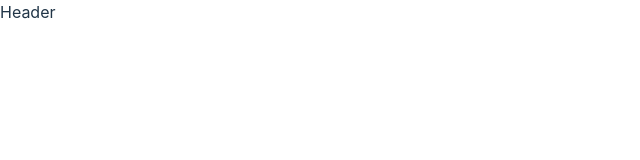
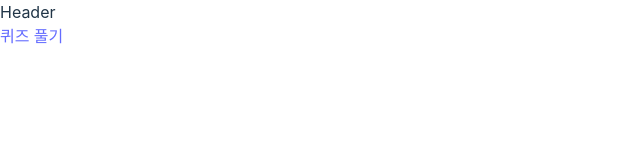
Before and after one commit to westone034626/quiz-web-app, a React (Vite) app: page /#/ in a window 1280 px wide. Shown: the top 160 px of the page, without its empty margins (0-640 px from the left). Built offline with nearby package versions, Linux system fonts and the light colour scheme.

Commit message:
feat: Design page routing system

```diff
--- a/src/main.tsx
+++ b/src/main.tsx
@@ -7,12 +7,29 @@
 import "./index.css";
 import Root from "./routes/Root";
 import ErrorPage from "./routes/ErrorPage";
+import HomePage from "./routes/HomePage";
+import QuizPage from "./routes/QuizPage";
+import ResultPage from "./routes/ResultPage";
 
 const router = createHashRouter([
   {
     path: "/",
     element: <Root />,
     errorElement: <ErrorPage />,
+    children: [
+      {
+        index: true,
+        element: <HomePage />,
+      },
+      {
+        path: '/quiz',
+        element: <QuizPage />,
+      },
+      {
+        path: '/quiz/results/:resultId',
+        element: <ResultPage />,
+      },
+    ]
   },
 ]);
 
--- /dev/null
+++ b/src/routes/HomePage.tsx
@@ -0,0 +1,13 @@
+import { Link } from 'react-router-dom';
+
+const HomePage = () => {
+    return (
+        <>
+            <Link to='/quiz'>
+                퀴즈 풀기
+            </Link>
+        </>
+    );
+};
+
+export default HomePage;
--- /dev/null
+++ b/src/routes/QuizPage.tsx
@@ -0,0 +1,7 @@
+const QuizPage = () => {
+    return (
+        <div>QuizPage</div>
+    );
+};
+
+export default QuizPage;
--- /dev/null
+++ b/src/routes/ResultPage.tsx
@@ -0,0 +1,7 @@
+const ResultPage = () => {
+    return (
+        <div>ResultPage</div>
+    );
+};
+
+export default ResultPage;
```
